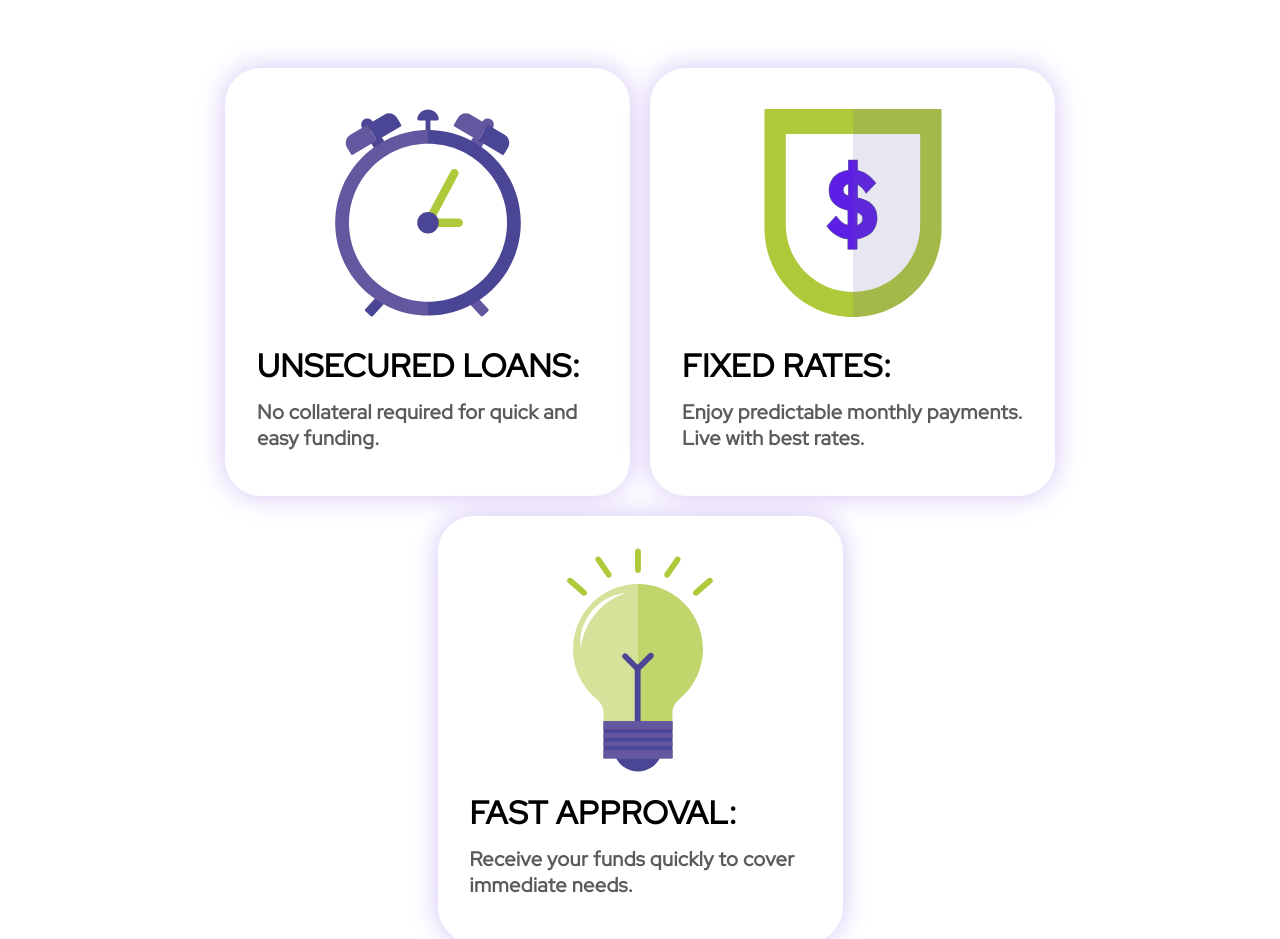
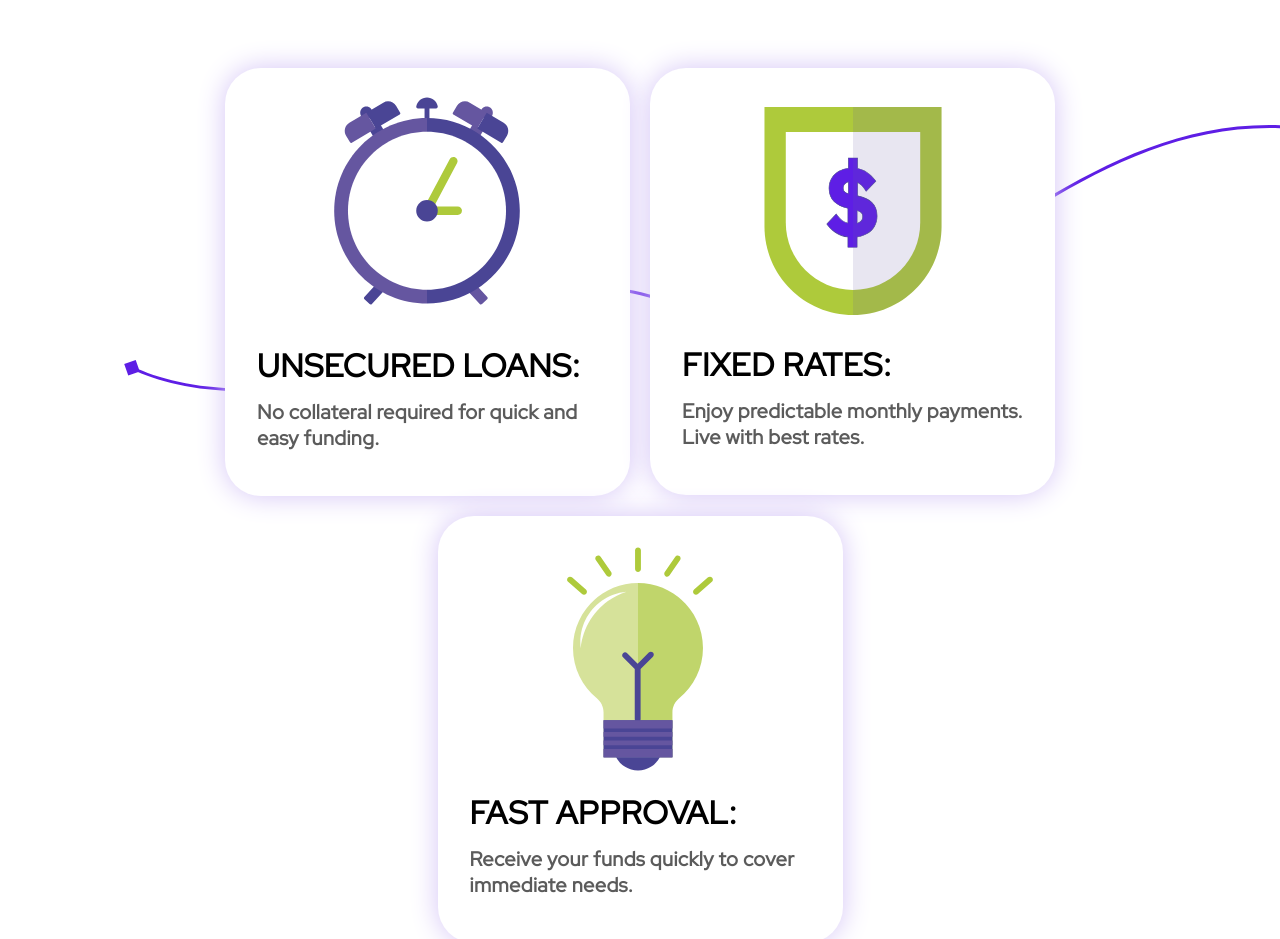
Before and after one commit to BankMY/Bank, a React (Create React App) app: page /loans in a window 1280 px wide. Shown: the part 2449-3388 px from the top of the page. Built offline with nearby package versions, Linux system fonts and the light colour scheme.

Commit message:
DepositFixFontAndText

```diff
--- a/src/components/Deposits/HeroColumns.module.css
+++ b/src/components/Deposits/HeroColumns.module.css
@@ -8,7 +8,7 @@
   letter-spacing: 0.02em;
   text-transform: uppercase;
   font-weight: 700;
-  font-family: inherit;
+  font-family: 'Grotesk';
 
 }
 .featureNames {
@@ -28,7 +28,7 @@
   line-height: 192%;
   color: var(--color-black);
   text-align: center;
-
+  font-family: 'Grotesk';
 }
 .heroHighlights {
   align-self: stretch;
@@ -46,6 +46,7 @@
   font-family: var(--font-red-hat-display);
   color: var(--color-white);
   text-align: left;
+  font-family: 'RedHat';
 
 }
 .component2 {
--- a/src/pages/Deposits.module.css
+++ b/src/pages/Deposits.module.css
@@ -5,8 +5,8 @@
     letter-spacing: 0.02em;
     text-transform: uppercase;
     font-weight: 700;
-    font-family: inherit;
     z-index: 1;
+    font-family: 'Grotesk';
   }
   .loanOptions {
     display: flex;
@@ -20,11 +20,11 @@
     font-size: var(--font-size-xl);
     letter-spacing: 0.02em;
     display: inline-block;
-    font-family: var(--font-red-hat-display);
     color: var(--color-white);
     text-align: left;
     min-width: 5.688rem;
     transition: color 0.3s ease;
+    font-family: 'RedHat';
   }
   .cardDetails,
   .component1,
@@ -87,6 +87,7 @@
     line-height: 192%;
     display: inline-block;
     z-index: 1;
+    font-family: 'Grotesk';
   }
   .bankLoanContent {
     align-self: stretch;
@@ -1201,19 +1202,23 @@
     font-size: inherit;
     letter-spacing: 0.02em;
     text-transform: uppercase;
-    font-weight: 400;
-    font-family: inherit;
+    font-weight: 600;
+    font-family: "RedHat";
     display: inline-block;
     max-width: 100%;
+
   }
   .earnInterestWith {
     margin: 0;
+    font-family: "RedHat";
+
   }
   .earnInterestWithContainer {
     align-self: stretch;
     position: relative;
     letter-spacing: 0.02em;
     font-weight: 600;
+
   }
   .accountAccess {
     flex: 1;
@@ -1383,13 +1388,13 @@
   .fixedInterestRates {
     position: relative;
     letter-spacing: 0.02em;
-    font-weight: 400;
+    font-weight: 600;
   }
   .certificatesCds {
     margin: 0;
     font-size: inherit;
     text-transform: uppercase;
-    font-family: inherit;
+    font-family: 'RedHat';
   }
   .fixedInterestRates {
     align-self: stretch;
@@ -1405,6 +1410,7 @@
     gap: 0.75rem;
     min-width: 13.875rem;
     max-width: 100%;
+    font-family: 'RedHat';
   }
   .retirementAccounts {
     align-self: stretch;
--- a/src/pages/Deposits.tsx
+++ b/src/pages/Deposits.tsx
@@ -138,9 +138,9 @@ const Deposits: FunctionComponent = () => {
                           >
                             <p
                               className={styles.earnInterestWith}
-                            >{`Tax-advantaged savings for `}</p>
+                            >Higher yield with limited chech-writing</p>
                             <p className={styles.earnInterestWith}>
-                              your retirement.
+                              privileges.
                             </p>
                           </div>
                           <div className={styles.taxRatingParent}>
@@ -225,7 +225,7 @@ const Deposits: FunctionComponent = () => {
                     <img
                       className={styles.certificateTypesChild}
                       alt=""
-                      src={vector11}
+                      src={vector12}
                     />
                     <div className={styles.frameParent}>
                       <div className={styles.pensionWrapper}>
--- a/src/pages/LoansUpdate.tsx
+++ b/src/pages/LoansUpdate.tsx
@@ -17,6 +17,7 @@ import speed from "../assets/svg/Loans/speed.svg";
 import prot1 from "../assets/svg/Loans/protection1.svg";
 import idea1 from "../assets/svg/Loans/idea1.svg";
 import expert from "../assets/svg/Loans/expert.svg";
+import vectorMiddle from "../assets/svg/Loans/VectorLoansMiddle.svg"
 
 import { Link } from "react-router-dom";
 
@@ -96,7 +97,11 @@ const LoansUpdate: FunctionComponent = () => {
 
               </div>
             </div>
-            <HeroColumns
+
+
+            <div className={styles.autoLoanContentWrapper}>
+              <div className={styles.autoLoanContent}>
+              <HeroColumns
               investment="Personal"
               products=" Loans"
               exploreOurRangeOfInvestme="Need funds for an important expense? Our personalized personal loans offer flexible terms and competitive rates to fit your financial needs. Enjoy a quick and easy application process with support from our experienced advisors. Whether for debt consolidation, home improvement, or unexpected expenses, we’re here to help. Contact us today to explore your options and get started!"
@@ -104,25 +109,28 @@ const LoansUpdate: FunctionComponent = () => {
               propAlignSelf="unset"
               propWidth="99.375rem"
             />
+
+              </div>
+            </div>
+
             <div className={styles.unsecuredLoan}>
               <div className={styles.unsecuredLoanContent}>
+            <FundContent
+                  fundIllustration={vectorMiddle}
+                  plan={speed}
+                  mutualFunds="Unsecured Loans:"
+                  diversifiedPortfoliosMana="No collateral required for quick
+                  and easy funding."
+                  propAlignSelf="unset"
+                  propWidth="25.313rem"
 
-                <FeatureRows
-                  house={speed}
-                  retirementAcc="Unsecured Loans:"
-                  planForASecureFutureWithO="No collateral required for quick
-                  and easy funding."
-                  propPadding="25px 31px 45px 32px"
-                  propGap="11.5px"
-                  propWidth="25.313rem"
-                  propFlex="unset"
                 />
                 <FeatureRows
                   house={prot1}
                   retirementAcc="Fixed Rates:"
                   planForASecureFutureWithO="Enjoy predictable monthly payments. Live with best rates."
-                  propPadding="25px 31px 45px 32px"
-                  propGap="11.5px"
+                  propPadding="1.475rem var(--padding-12xl) var(--padding-26xl) var(--padding-13xl)"
+                  propGap="0.731rem"
                   propWidth="25.313rem"
                   propFlex="unset"
                 />
@@ -130,13 +138,14 @@ const LoansUpdate: FunctionComponent = () => {
                   house={idea1}
                   retirementAcc="Fast Approval:"
                   planForASecureFutureWithO="Receive your funds quickly to cover immediate needs."
-                  propPadding="24px 31px 45px 32px"
-                  propGap="11.5px"
+                  propPadding="1.475rem var(--padding-12xl) var(--padding-26xl) var(--padding-13xl)"
+                  propGap="0.731rem"
                   propWidth="25.313rem"
                   propFlex="unset"
                 />
               </div>
             </div>
+
             <div className={styles.autoLoanContentWrapper}>
               <div className={styles.autoLoanContent}>
               <HeroColumns
@@ -182,6 +191,7 @@ const LoansUpdate: FunctionComponent = () => {
               </div>
             </div>
 
+
           </div>
         </section>
       </main>
```
Also changed, not shown: src/assets/svg/Loans/VectorLoansMiddle.svg (added).
